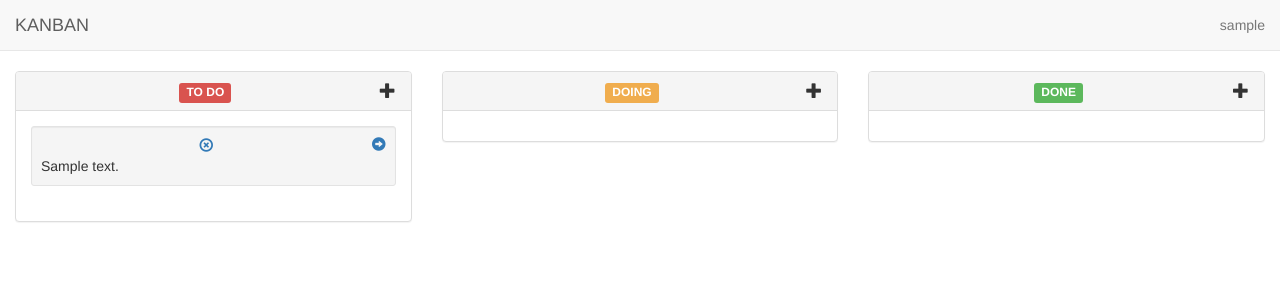
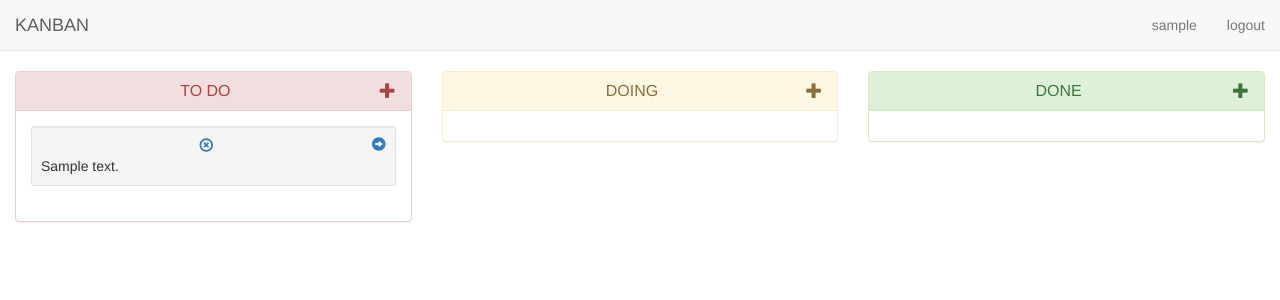
Before and after one commit to lbenedette/flask-kanban, a Flask app: page / in a window 1280 px wide. Shown: the top 300 px of the page. Run offline with Flask 2, Linux system fonts and the light colour scheme; a user stored in the database is signed in; tables that the repository leaves empty hold one stand-in row (values such as "Sample post"); some libraries are stand-ins or nearby versions.

Commit message:
Fix na função de logout e adicionado opção no navbar, alterado as cores dos panels

```diff
--- a/app/templates/home.html
+++ b/app/templates/home.html
@@ -13,6 +13,7 @@
                         </ul>
                         <ul class="nav navbar-nav navbar-right">
                             <li><a href="">{{ user.username }}</a></li>
+                            <li><a href="{{ url_for('logout') }}">logout</a></li>
                         </ul>
                     </div>
                 </div>
@@ -21,10 +22,10 @@
 
         <div class="row">
             <div class="col-sm-4">
-                <div class="panel panel-default">
+                <div class="panel panel-danger">
                     <div class="panel-heading">
                         <h3 class="panel-title text-center">
-                            <span class="label label-danger">TO DO</span>
+                            TO DO
                             <a href="{{ url_for('add_line', status='todo') }}"><span class="glyphicon glyphicon-plus pull-right" aria-hidden="true"></span></a>
                         </h3>
                     </div>
@@ -36,10 +37,10 @@
                 </div>
             </div>
             <div class="col-sm-4">
-                <div class="panel panel-default">
+                <div class="panel panel-warning">
                     <div class="panel-heading">
                         <h3 class="panel-title text-center">
-                            <span class="label label-warning">DOING</span>
+                            DOING
                             <a href="{{ url_for('add_line', status='doing') }}"><span class="glyphicon glyphicon-plus pull-right" aria-hidden="true"></span></a>
                         </h3>
                     </div>
@@ -51,10 +52,10 @@
                 </div>
             </div>
             <div class="col-sm-4">
-                <div class="panel panel-default">
+                <div class="panel panel-success">
                     <div class="panel-heading">
                         <h3 class="panel-title text-center">
-                            <span class="label label-success">DONE</span>
+                            DONE
                             <a href="{{ url_for('add_line', status='done') }}"><span class="glyphicon glyphicon-plus pull-right" aria-hidden="true"></span></a>
                         </h3>
                     </div>
--- a/app/views.py
+++ b/app/views.py
@@ -53,8 +53,8 @@ def login():
 def logout():
     user = current_user
     user.authenticated = False
-    user.session.add(user)
-    user.session.commit()
+    db.session.add(user)
+    db.session.commit()
     logout_user()
     # flash('Logout realizado com sucesso!')
     return redirect(url_for('login'))
```
Also changed, not shown: 1 other file.
